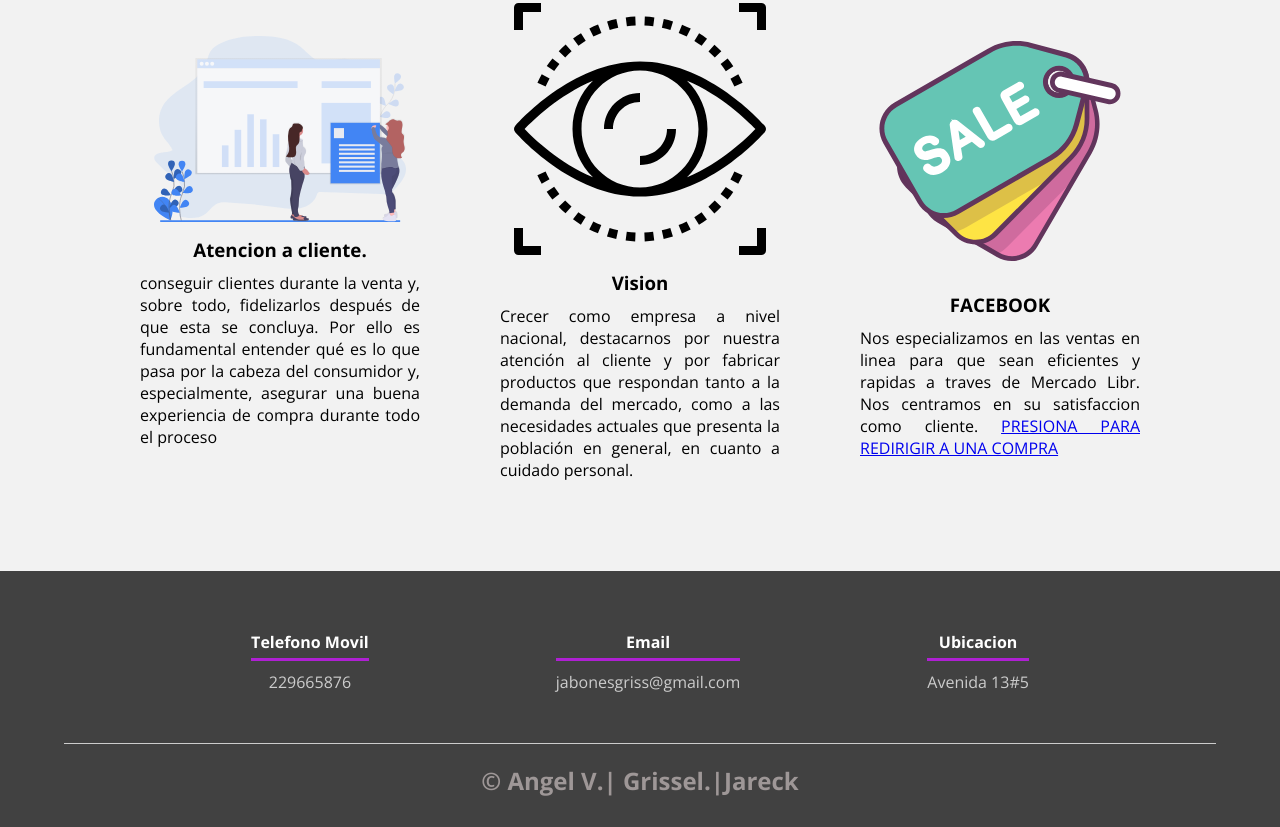
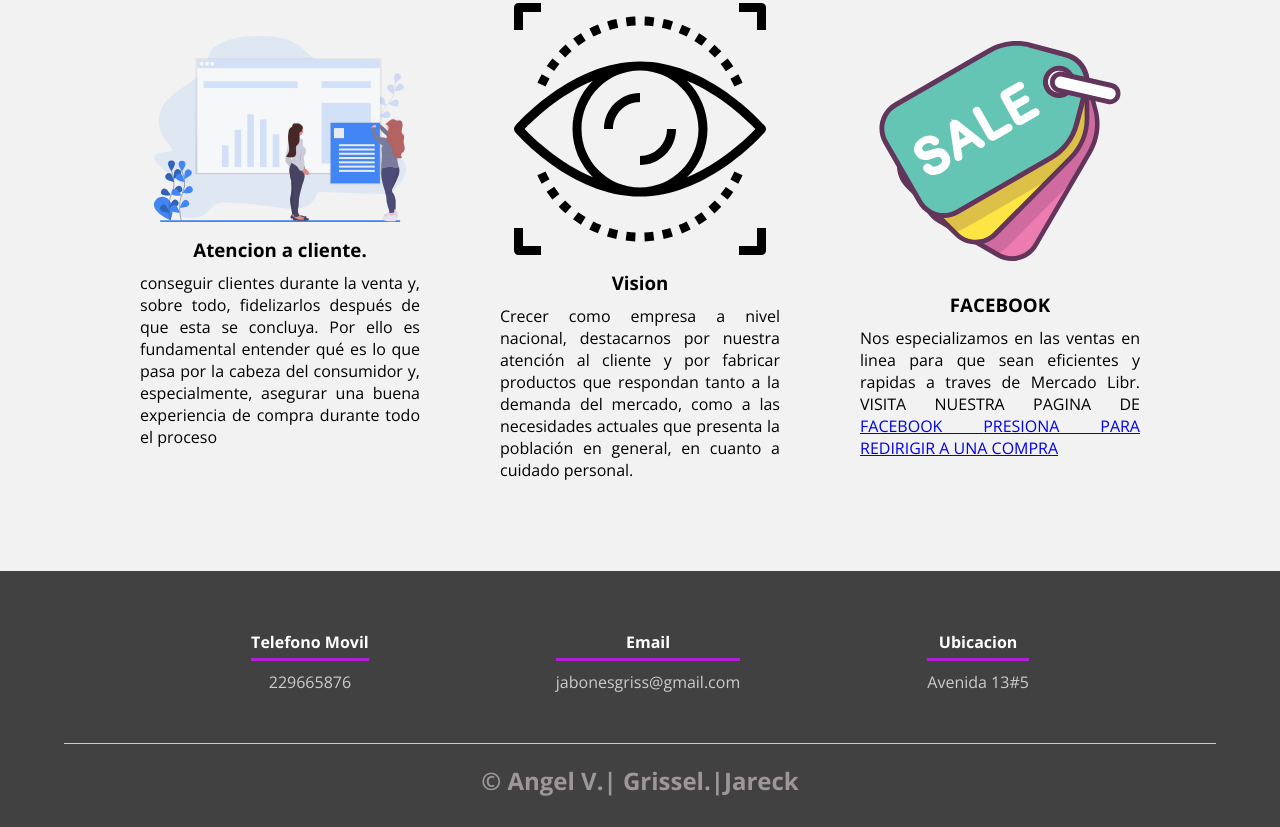
Before and after one commit to vladigod/pgajabonesgriss, a plain HTML site: page index.html in a window 1280 px wide. Shown: the part 2484-3311 px from the top of the page. Drawn offline with nearby package versions, Linux system fonts and the light colour scheme.

Commit message:
Update index.html

```diff
--- a/index.html
+++ b/index.html
@@ -143,7 +143,7 @@
                     <div class="servicio-ind">
                         <img src="img/ilustracion3.svg" alt="">
                         <h3>FACEBOOK </h3>
-                        <p>Nos especializamos en las ventas en linea para que sean eficientes y rapidas a traves de Mercado Libr. Nos centramos en su satisfaccion como cliente.
+                        <p>Nos especializamos en las ventas en linea para que sean eficientes y rapidas a traves de Mercado Libr. VISITA NUESTRA PAGINA DE <a href="https://www.facebook.com/JABONESGRISS34/?ref=pages_you_manage ">FACEBOOK       </a>
                             <a href="https://articulo.mercadolibre.com.mx/MLM-890530159-jabon-de-arroz-lechevitaminas-para-suavizar-y-blanquear-48pz-_JM?matt_tool=21942294&matt_word=&matt_source=google&matt_campaign_id=14507150088&matt_ad_group_id=125099652885&matt_match_type=&matt_network=g&matt_device=c&matt_creative=543409028081&matt_keyword=&matt_ad_position=&matt_ad_type=pla&matt_merchant_id=370009990&matt_product_id=MLM890530159&matt_product_partition_id=1415673293231&matt_target_id=pla-1415673293231&gclid=Cj0KCQjwrJOMBhCZARIsAGEd4VHHf4O6h8oC_rX3b1SopvffXGlyVckbB9pT1WbB3l5CPrw-DrXE8dUaAqa3EALw_wcB ">PRESIONA PARA REDIRIGIR A UNA COMPRA        </a>
                         </p>
                     </div>
```
